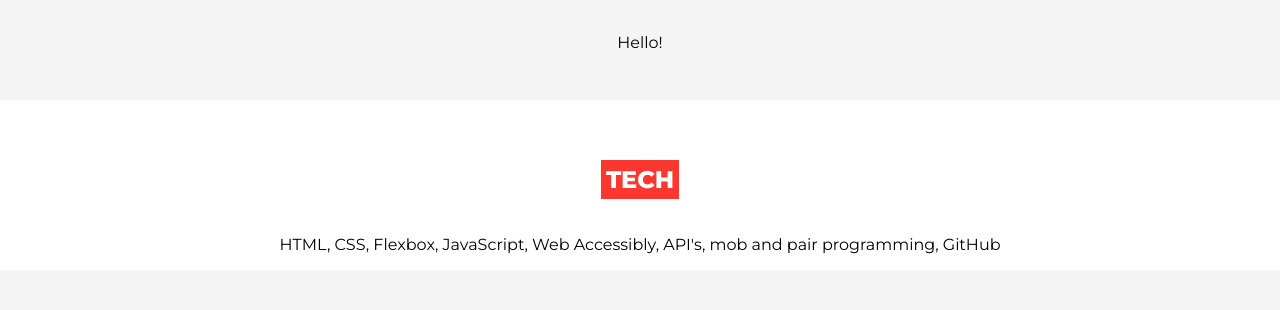
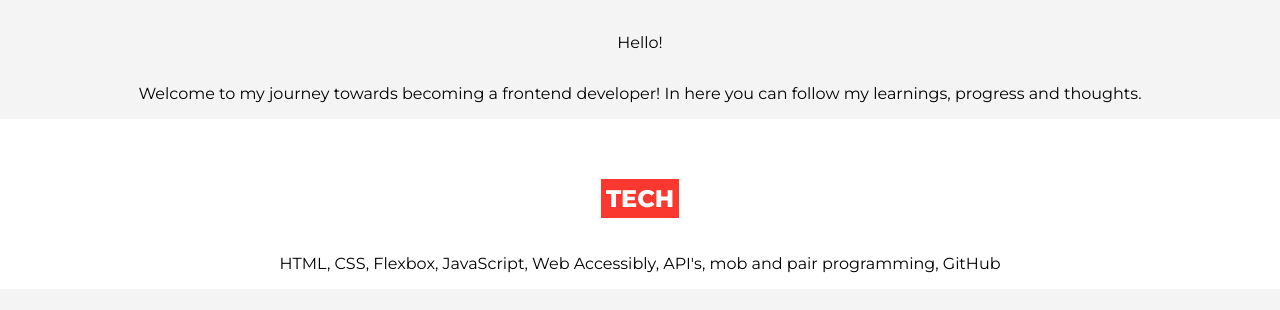
Before and after one commit to ssundblom/portfolio, a plain HTML site: page index.html in a window 1280 px wide. Shown: the part 778-1088 px from the top of the page. Drawn offline with Linux system fonts and the light colour scheme.

Commit message:
cleaned the code and added intro

```diff
--- a/index.html
+++ b/index.html
@@ -7,7 +7,6 @@
     <link href="https://fonts.googleapis.com/css2?family=Roboto" rel="stylesheet">
     <meta charset="UTF-8">
     <meta name="viewport" content="width=device-width, initial-scale=1.0">
-
     <title>My Portfolio</title>
 </head>
 
@@ -34,7 +33,8 @@
     <main class="main-content">
         <section class="content-container container-grey">
             <p> Hello! </p>
-            <p>
+            <p> Welcome to my journey towards becoming a frontend developer! In here you can follow my learnings,
+                progress and thoughts.
             </p>
         </section>
 
@@ -47,7 +47,6 @@
         <section class="content-container container-grey">
             <h2>FEATURED PROJECTS</h2>
             <div class="project-card-container">
-
                 <div class="project-card">
                     <a href="https://happy-kalam-a55e82.netlify.app/" target="_blank">
                         <div class="project-image-container">
@@ -177,12 +176,10 @@
 
     </main>
     <footer>
-
         <h5> CONTACT </h5>
         <p class="name">Sara Sundblom</p>
         <p>+46 72 27 32 369</p>
         <p>sundblomsara@gmail.com</p>
-
     </footer>
 </body>
 
```
Also changed, not shown: style.css (+2 -21 lines).
